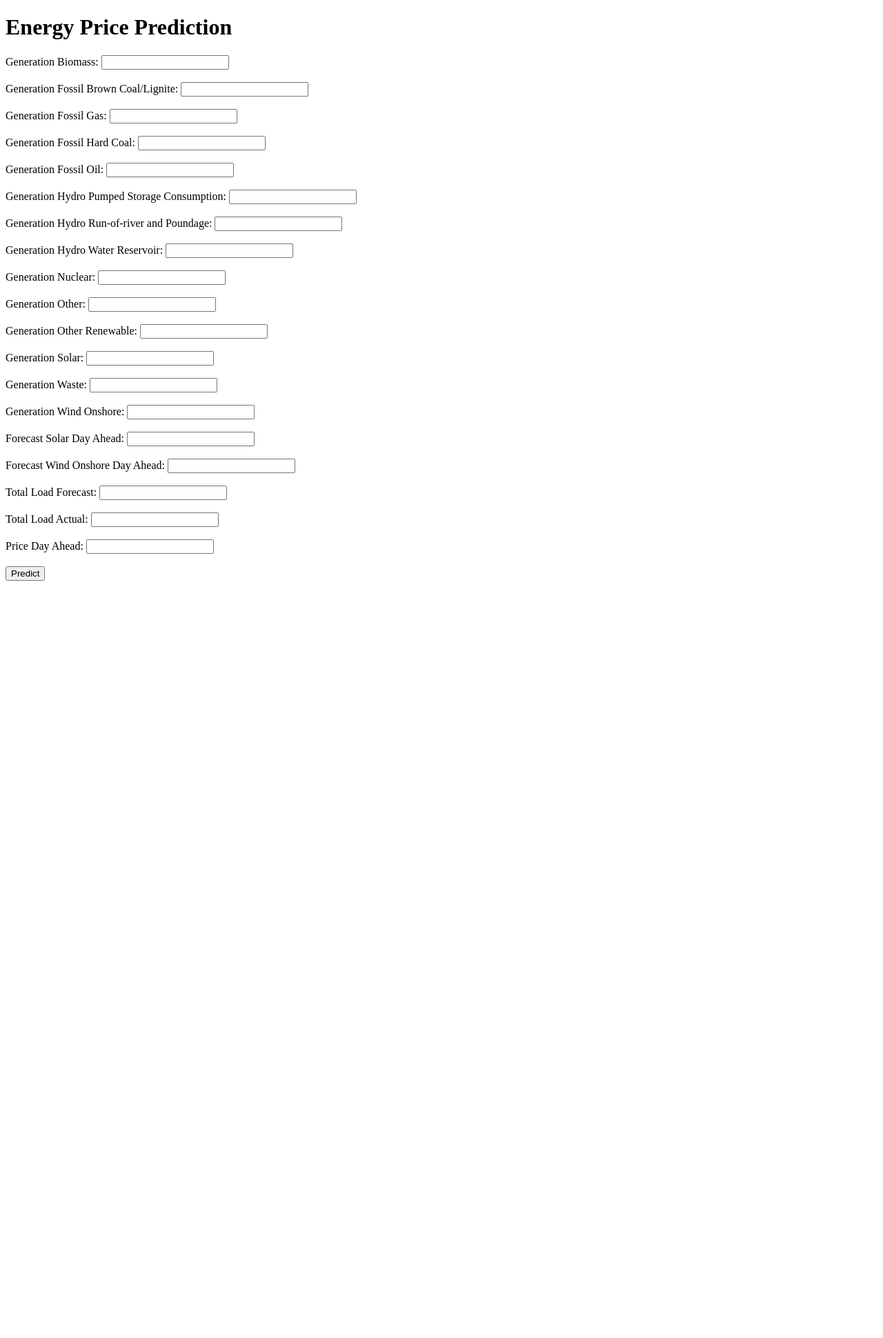
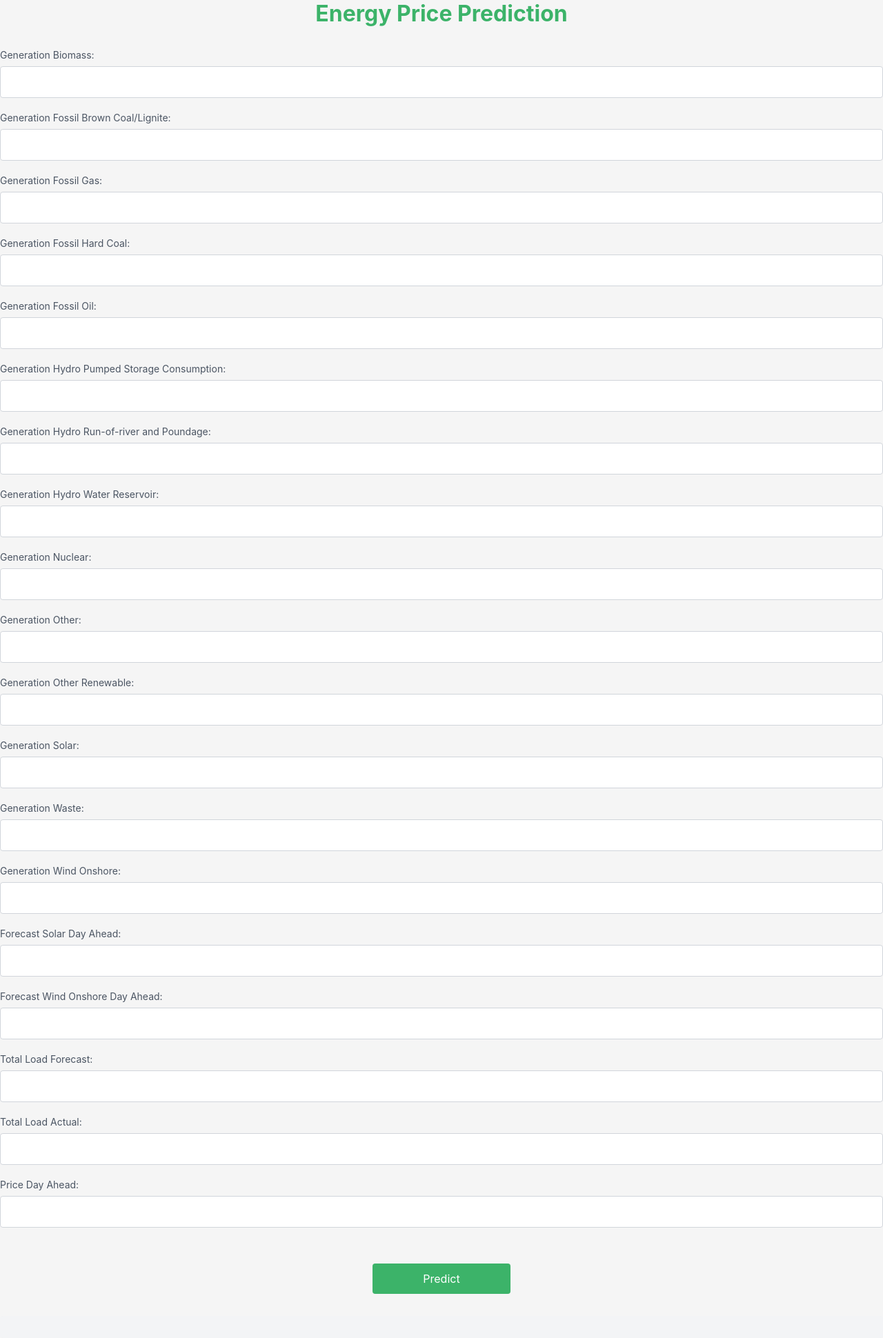
Before and after one commit to kshiraas000/energyHack, a Python web app: template backend/templates/index.html in a window 1280 px wide. Shown: the whole page at 69% size. Before the commit the page ends 842 px from the top, so only its background shows below. Run offline with Jinja, Linux system fonts and the light colour scheme; the template is opened without the code that fills it, so the values that code supplies are empty.

Commit message:
Add styling to backend

```diff
--- /dev/null
+++ b/backend/static/style.css
@@ -0,0 +1,152 @@
+* {
+    margin: 0;
+    padding: 0;
+    box-sizing: border-box;
+    font-family: -apple-system, BlinkMacSystemFont, 'Segoe UI', Roboto, Oxygen, Ubuntu, Cantarell, sans-serif;
+}
+
+body {
+    background-color: #f5f5f5;
+    padding: 0;
+    color: #333;
+}
+
+.nav-container {
+    background-color: #3cb369;  /* Changed to green */
+    padding: 1rem 2rem;
+    margin-bottom: 2rem;
+}
+
+.role-selector {
+    max-width: 800px;
+    margin: 0 auto;
+    display: flex;
+    gap: 1rem;
+}
+
+.role-btn {
+    padding: 0.5rem 1.5rem;
+    border: 2px solid white;
+    background: transparent;
+    color: white;
+    border-radius: 4px;
+    cursor: pointer;
+    font-size: 0.875rem;
+    transition: all 0.2s;
+}
+
+.role-btn.active {
+    background-color: white;
+    color: #166534;  /* Changed to green */
+}
+
+.role-btn:hover {
+    background-color: rgba(255, 255, 255, 0.1);
+}
+
+.role-btn.active:hover {
+    background-color: #f8fafc;
+}
+
+.container {
+    max-width: 800px;
+    margin: 2rem auto;
+    background: white;
+    padding: 2rem;
+    border-radius: 8px;
+    box-shadow: 0 2px 4px rgba(0,0,0,0.1);
+}
+
+h1 {
+    color: #3cb369;  /* Changed to green */
+    margin-bottom: 2rem;
+    text-align: center;
+    font-size: 2rem;
+}
+
+.role-description {
+    background-color: #f8fafc;
+    border-radius: 4px;
+    padding: 1rem;
+    margin-bottom: 2rem;
+    border-left: 4px solid #166534;  /* Changed to green */
+}
+
+.form-grid {
+    display: grid;
+    grid-template-columns: repeat(auto-fit, minmax(300px, 1fr));
+    gap: 1.5rem;
+}
+
+.form-group {
+    margin-bottom: 1rem;
+}
+
+label {
+    display: block;
+    margin-bottom: 0.5rem;
+    font-size: 0.875rem;
+    color: #4b5563;
+}
+
+input[type="number"] {
+    width: 100%;
+    padding: 0.75rem;
+    border: 1px solid #d1d5db;
+    border-radius: 4px;
+    font-size: 1rem;
+    transition: border-color 0.2s;
+}
+
+input[type="number"]:focus {
+    outline: none;
+    border-color: #166534;  /* Changed to green */
+    box-shadow: 0 0 0 3px rgba(22,101,52,0.1);  /* Changed to green */
+}
+
+button[type="submit"] {
+    background-color: #3cb369;  /* Changed to green */
+    color: white;
+    padding: 0.75rem 2rem;
+    border: none;
+    border-radius: 4px;
+    font-size: 1rem;
+    cursor: pointer;
+    transition: background-color 0.2s;
+    width: 100%;
+    max-width: 200px;
+    margin: 2rem auto;
+    display: block;
+}
+
+button[type="submit"]:hover {
+    background-color: #33a55f;  /* Darker green */
+}
+
+#result {
+    margin-top: 2rem;
+    padding: 1rem;
+    border-radius: 4px;
+    background-color: #f3f4f6;
+    text-align: center;
+}
+
+@media (max-width: 768px) {
+    .container {
+        margin: 1rem;
+        padding: 1rem;
+    }
+
+    .nav-container {
+        padding: 1rem;
+    }
+
+    .role-selector {
+        flex-direction: column;
+    }
+
+    .role-btn {
+        width: 100%;
+        text-align: center;
+    }
+}
--- a/backend/templates/index.html
+++ b/backend/templates/index.html
@@ -5,6 +5,7 @@
     <meta name="viewport" content="width=device-width, initial-scale=1.0">
     <title>Energy Price Prediction</title>
     <script src="https://code.jquery.com/jquery-3.6.0.min.js"></script>
+    <link rel="stylesheet" href="{{ url_for('static', filename='style.css') }}">
 </head>
 <body>
     <h1>Energy Price Prediction</h1>
@@ -71,7 +72,7 @@
 
     <div id="result"></div>
 
-    <script src="/static/js/home.js"></script>
+    <script src="{{ url_for('static', filename='home.js') }}"></script>
     <script>
         $(document).ready(function() {
             const API_URL = 'https://smartsave-cgw1.onrender.com';
```
